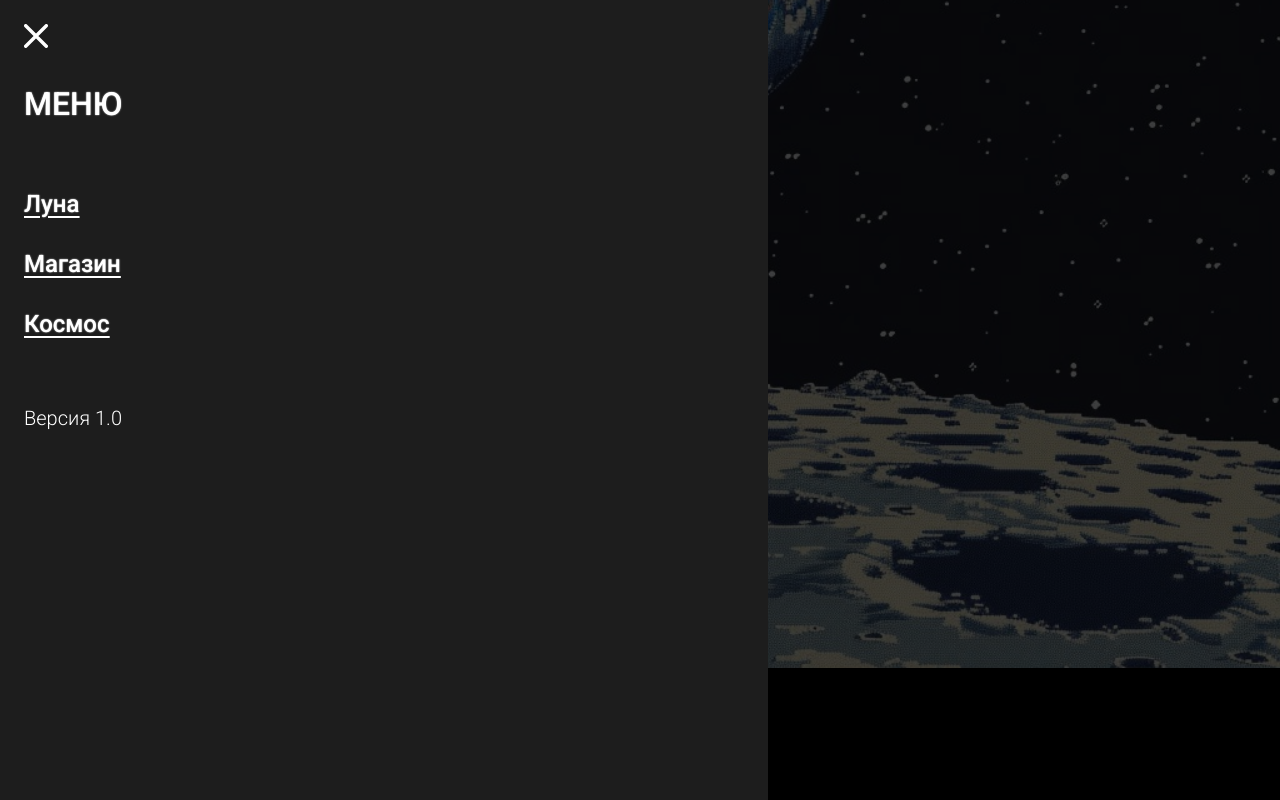
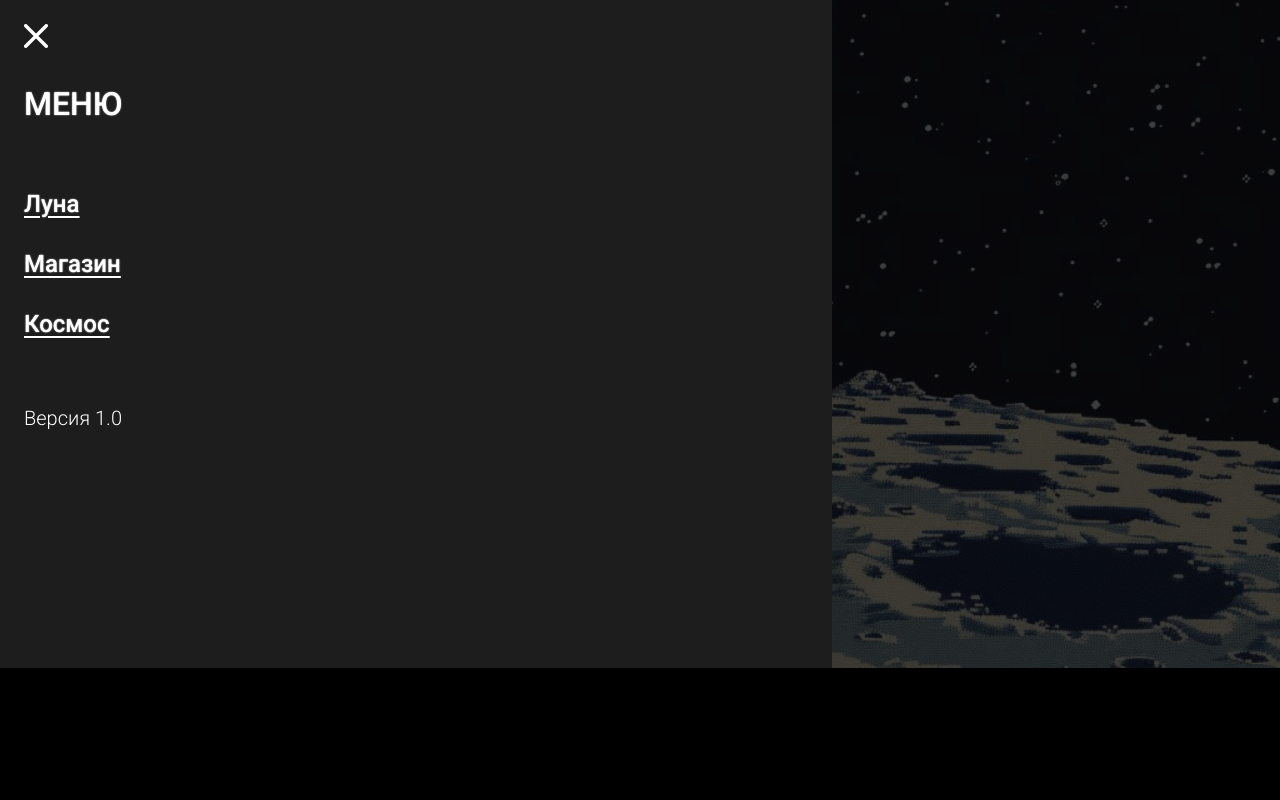
Before and after one commit to kurudoqqe/spacebot-history-frontend, a Vue app: page / in a window 1280 px wide. Both pictures are taken after a click on the picture 38 px from the left and 38 px from the top of the page. Built offline with nearby package versions, Linux system fonts and the light colour scheme.

Commit message:
add animation to sidebar

```diff
--- a/src/components/SidebarComponent.vue
+++ b/src/components/SidebarComponent.vue
@@ -1,8 +1,12 @@
 <script setup>
+import router from "@/router/routes.js";
 import CloseIcon from "@/components/icons/close.svg"
-import router from "@/router/routes.js";
 
 defineProps({
+  isSidebarActive: {
+    type: Boolean,
+    required: true
+  },
   toggleSidebar: {
     type: Function,
     required: true
@@ -11,8 +15,9 @@ defineProps({
 </script>
 
 <template>
-  <div class="sidebar">
-    <aside>
+
+  <Transition name="slide">
+    <aside v-if="isSidebarActive">
       <div class="capital">
         <img :src="CloseIcon" alt=""
              @click="toggleSidebar"
@@ -26,26 +31,21 @@ defineProps({
       </nav>
       <p>Версия 1.0</p>
     </aside>
-    <div class="shadow" @click="toggleSidebar">
-
-    </div>
-  </div>
+  </Transition>
+  <Transition name="fade">
+    <div class="shadow" @click="toggleSidebar" v-if="isSidebarActive"/>
+  </Transition>
 </template>
 
 <style lang="scss" scoped>
 @use "@/assets/variables";
-.sidebar {
-  display: flex;
-  position: absolute;
-  width: 100vw;
-  height: 100vh;
-  z-index: 1;
-
 aside {
   display: flex;
   flex-direction: column;
   gap: 4.5rem;
-    width: 60%;
+  position: absolute;
+  left: 0;
+  width: 65%;
   height: 100%;
   background-color: var(--default-color);
   padding: 1.5rem;
@@ -91,13 +91,34 @@ defineProps({
   }
 }
 
-  .shadow {
-    background-color: rgba(0, 0, 0, 0.75);
-    width: 40%;
-    height: 100%;
-  }
+.slide-enter-active, .slide-leave-active {
+  transition: transform 0.3s ease-out;
 }
 
+.slide-enter-from, .slide-leave-to {
+  transform: translateX(-100%);
+}
+.slide-enter-to, .slide-leave-from {
+  transform: translateX(0);
+}
 
+.shadow {
+  position: absolute;
+  right: 0;
+  background-color: rgba(0, 0, 0, 0.75);
+  width: 100%;
+  height: 100vh;
+}
+
+.fade-enter-active, .fade-leave-active {
+  transition: opacity 0.3s ease-out;
+}
+
+.fade-enter-from, .fade-leave-to {
+  opacity: 0;
+}
+.fade-enter-to, .fade-leave-from {
+  opacity: 1;
+}
 
 </style>
--- a/src/views/HomeView.vue
+++ b/src/views/HomeView.vue
@@ -1,8 +1,8 @@
 <script setup>
 import {ref} from "vue";
-import SidebarComponent from "@/components/SidebarComponent.vue";
 import MenuIcon from "@/components/icons/menu.svg"
 import RocketComponent from "@/components/RocketComponent.vue";
+import SidebarComponent from "@/components/SidebarComponent.vue";
 
 const isSidebarActive = ref(false)
 
@@ -14,12 +14,11 @@ const toggleSidebar = () => {
 
 <template>
   <main>
-    <SidebarComponent :toggle-sidebar="toggleSidebar"
-      v-if="isSidebarActive"/>
+    <SidebarComponent :toggle-sidebar="toggleSidebar" :is-sidebar-active="isSidebarActive"/>
     <img :src="MenuIcon" alt=""
          class="menu-icon" @click="toggleSidebar"
-         v-else>
-    <RocketComponent :stage="1"/>
+         v-if="!isSidebarActive">
+    <RocketComponent :stage="4"/>
   </main>
 </template>
 
@@ -39,4 +38,5 @@ main {
   width: 1.75rem;
   height: 1.75rem;
 }
+
 </style>
```
Lines whose indentation alone changed are shown as unchanged.
